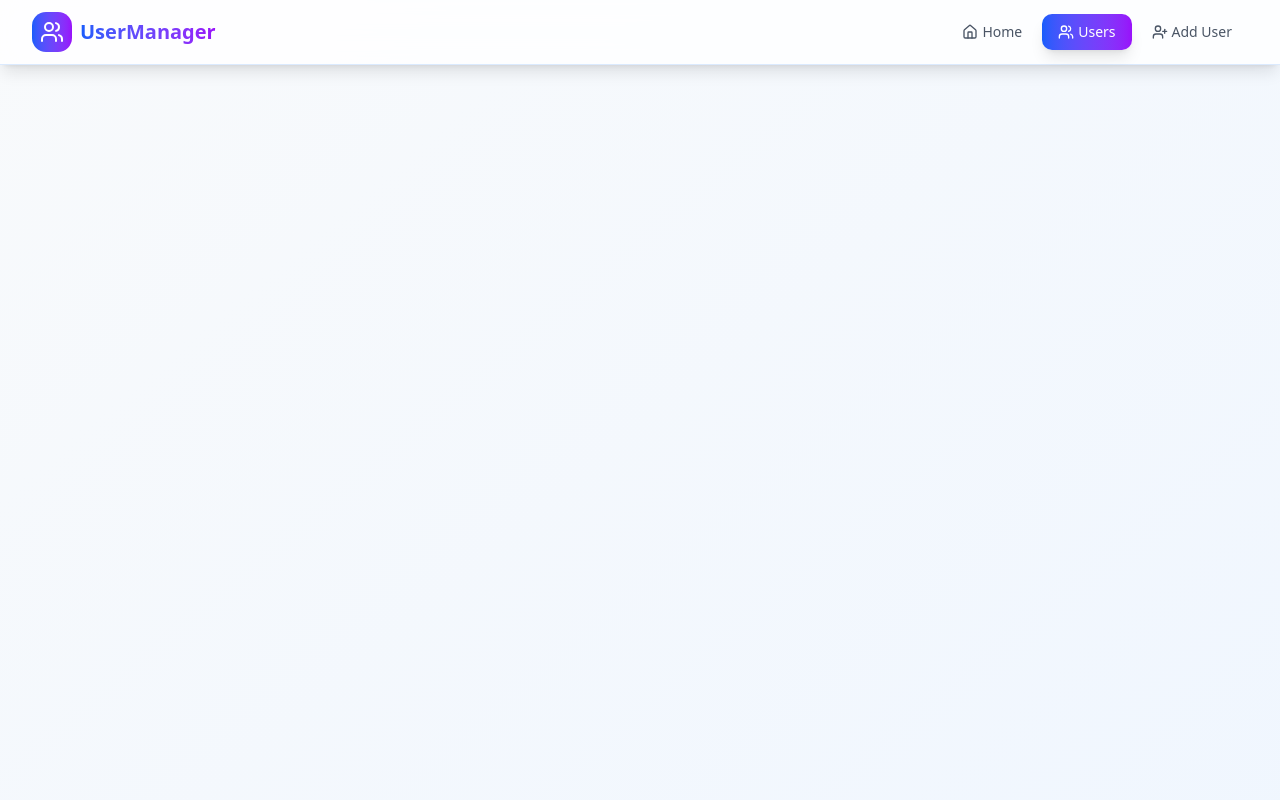
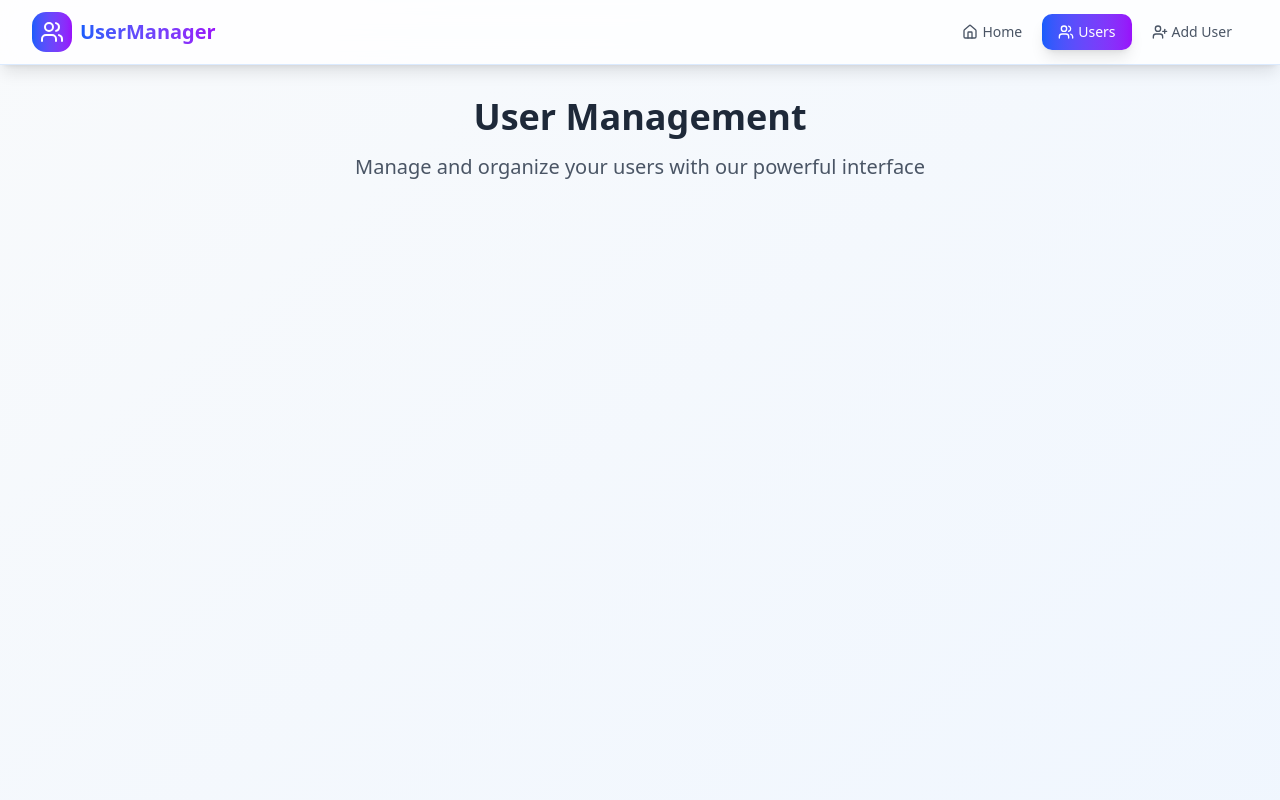
Before and after one commit to immalino/user-manager, a React app in the folder client/: page /users in a window 1280 px wide. Shown: the top 800 px of the page. Built offline with nearby package versions, Linux system fonts and the light colour scheme; the HTML template or start-up script is replaced by a standard one.

Commit message:
feat(addUserPage): add header

```diff
--- /dev/null
+++ b/client/src/routes/users/-components/header.tsx
@@ -0,0 +1,11 @@
+const Header = () => {
+  return (
+    <div className="text-center mb-12">
+      <h1 className="text-4xl font-bold text-gray-800 mb-4">User Management</h1>
+      <p className="text-xl text-gray-600 max-w-2xl mx-auto">
+        Manage and organize your users with our powerful interface
+      </p>
+    </div>
+  );
+};
+export default Header;
--- a/client/src/routes/users/index.tsx
+++ b/client/src/routes/users/index.tsx
@@ -1,4 +1,5 @@
 import { createFileRoute } from "@tanstack/react-router";
+import Header from "./-components/header";
 
 export const Route = createFileRoute("/users/")({
   component: RouteComponent,
@@ -7,7 +8,9 @@ export const Route = createFileRoute("/users/")({
 function RouteComponent() {
   return (
     <div className="min-h-screen py-8 px-4 sm:px-6 lg:px-8">
-      <div className="max-w-2xl mx-auto"></div>
+      <div className="max-w-7xl mx-auto">
+        <Header />
+      </div>
     </div>
   );
 }
```
